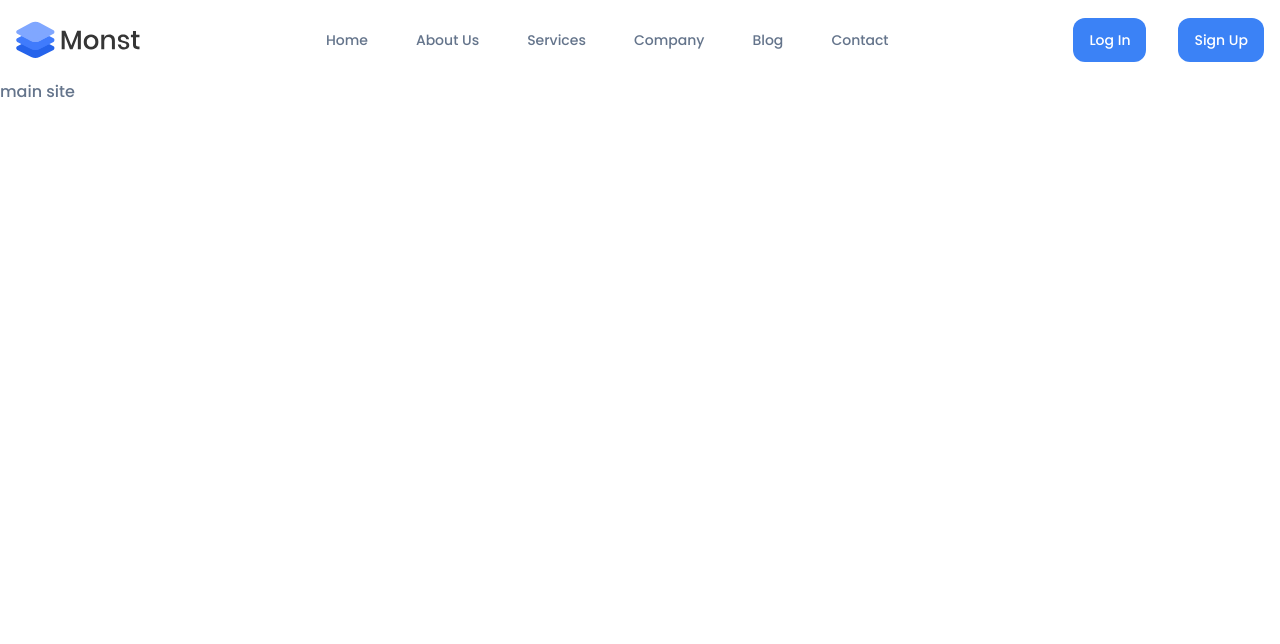
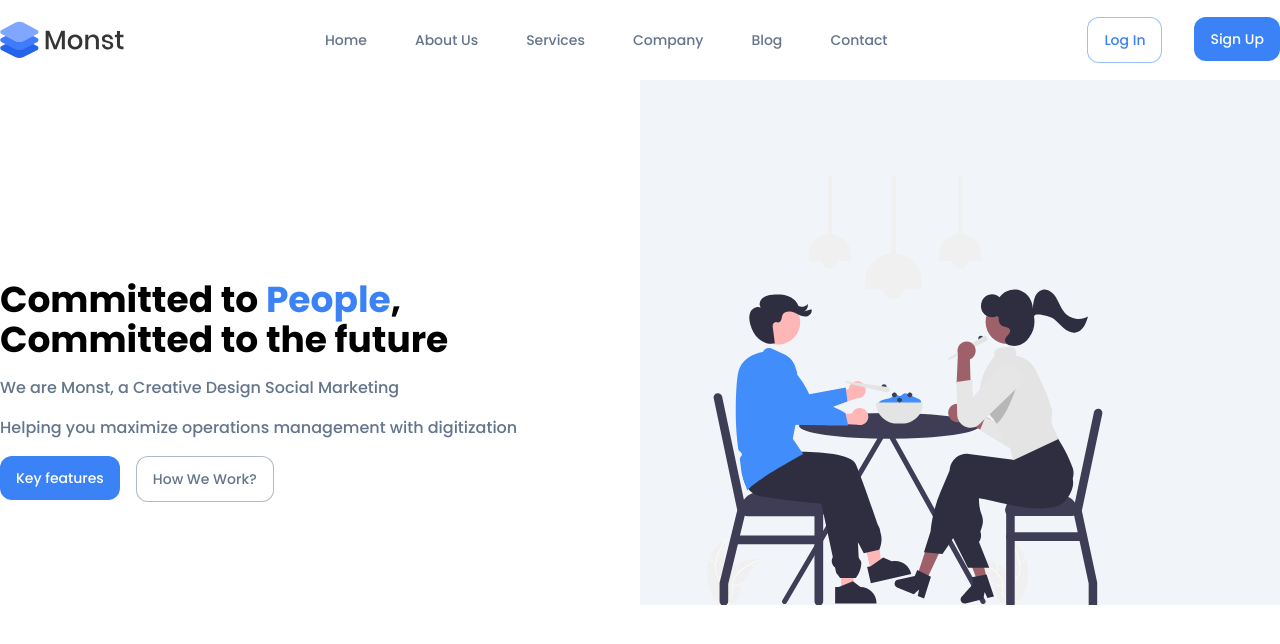
Before and after one commit to Sh4ke96/monst, a Next.js app: page / in a window 1280 px wide. Shown: the top 644 px of the page. Built offline with nearby package versions, Linux system fonts and the light colour scheme.

Commit message:
create hero section, add button variants

```diff
--- a/app/page.tsx
+++ b/app/page.tsx
@@ -1,7 +1,53 @@
+import Image from "next/image";
+
+import { Button } from "@/components/index";
+
 export default function Home() {
   return (
-    <>
-      <p>main site</p>
-    </>
+    <section className="relative pt-24">
+      <div className="hidden lg:block absolute inset-0 w-1/2 ml-auto bg-lightGray -z-50"></div>
+      <div className="container">
+        <div className="flex flex-wrap items-center -mx-3">
+          <div className="w-full lg:w-1/2 px-3">
+            <h2 className="text-3xl lg:text-4xl mb-4 font-bold text-black">
+              Committed to <span className="text-blue">People</span>,<br />{" "}
+              Committed to the future
+            </h2>
+            <p className="mb-4">
+              We are Monst, a Creative Design Social Marketing
+            </p>
+            <p className="mb-4">
+              Helping you maximize operations management with digitization
+            </p>
+            <div className="flex gap-x-4">
+              <Button
+                type="button"
+                color="primary"
+                textColor="white"
+                border="base"
+              >
+                Key features
+              </Button>
+              <Button
+                type="button"
+                color="secondary"
+                textColor="gray"
+                border="outline-gray"
+              >
+                How We Work?
+              </Button>
+            </div>
+          </div>
+          <div className="w-full lg:w-1/2 px-3">
+            <Image
+              src="/img/hero.svg"
+              alt="people eating"
+              width={512}
+              height={430}
+            />
+          </div>
+        </div>
+      </div>
+    </section>
   );
 }
--- a/components/Button.tsx
+++ b/components/Button.tsx
@@ -1,28 +1,53 @@
 import { FC } from "react";
 import { tv } from "tailwind-variants";
 
-interface ButtonProps {
-  type: "submit" | "reset" | "button" | undefined;
-  children: React.ReactNode;
-  disabled?: boolean;
-  onClick?: () => void;
-}
-
-const button = tv({
+const ButtonVariants = tv({
   base: "bg-blue text-sm w-fit h-fit text-white font-medium px-4 py-3 rounded-xl",
   variants: {
     color: {
       primary: "bg-blue",
       secondary: "bg-white",
     },
+    border: {
+      base: "border-none",
+      "outline-blue": "border border-blue/50",
+      "outline-gray": "border border-gray/50",
+    },
+    textColor: {
+      white: "text-white",
+      blue: "text-blue",
+      gray: "text-gray",
+    },
   },
 });
 
-const Button: FC<ButtonProps> = ({ type, children, disabled, onClick }) => {
+type ButtonColor = "primary" | "secondary";
+type ButtonBorder = "base" | "outline-blue" | "outline-gray";
+type ButtonTextColor = "white" | "blue" | "gray";
+interface ButtonProps {
+  type: "submit" | "reset" | "button" | undefined;
+  children: React.ReactNode;
+  color: ButtonColor;
+  textColor: ButtonTextColor;
+  border: ButtonBorder;
+  disabled?: boolean;
+  onClick?: () => void;
+}
+
+const Button: FC<ButtonProps> = ({
+  type,
+  children,
+  disabled,
+  onClick,
+  color,
+  textColor,
+  border,
+}) => {
+  const classNames = ButtonVariants({ border, color, textColor });
   return (
     <button
       type={type}
-      className={button()}
+      className={classNames}
       disabled={disabled}
       onClick={onClick}
     >
--- a/components/Navbar.tsx
+++ b/components/Navbar.tsx
@@ -7,7 +7,7 @@ const Navbar = () => {
   return (
     <header className="bg-white w-full">
       <nav className="container h-20 flex items-center">
-        <div className="flex flex-wrap items-center justify-between p-4 gap-x-12 w-full">
+        <div className="flex flex-wrap items-center justify-between py-4 gap-x-12 w-full">
           <Link href="/" className="flex items-center">
             <Image
               src="/img/monst-logo.svg"
@@ -17,8 +17,22 @@ const Navbar = () => {
             />
           </Link>
           <div className="flex md:order-2 gap-x-8">
-            <Button type="button">Log In</Button>
-            <Button type="button">Sign Up</Button>
+            <Button
+              type="button"
+              color="secondary"
+              border="outline-blue"
+              textColor="blue"
+            >
+              Log In
+            </Button>
+            <Button
+              type="button"
+              color="primary"
+              border="base"
+              textColor="white"
+            >
+              Sign Up
+            </Button>
           </div>
           <div
             className="items-center justify-between hidden w-full md:flex md:w-auto md:order-1"
--- a/tailwind.config.ts
+++ b/tailwind.config.ts
@@ -13,6 +13,7 @@ const config: Config = {
       colors: {
         blue: "#3B82F6",
         gray: "#64748B",
+        lightGray: "#F1F5F9",
       },
       container: {
         center: true,
```
Also changed, not shown: public/img/hero.svg (added).
